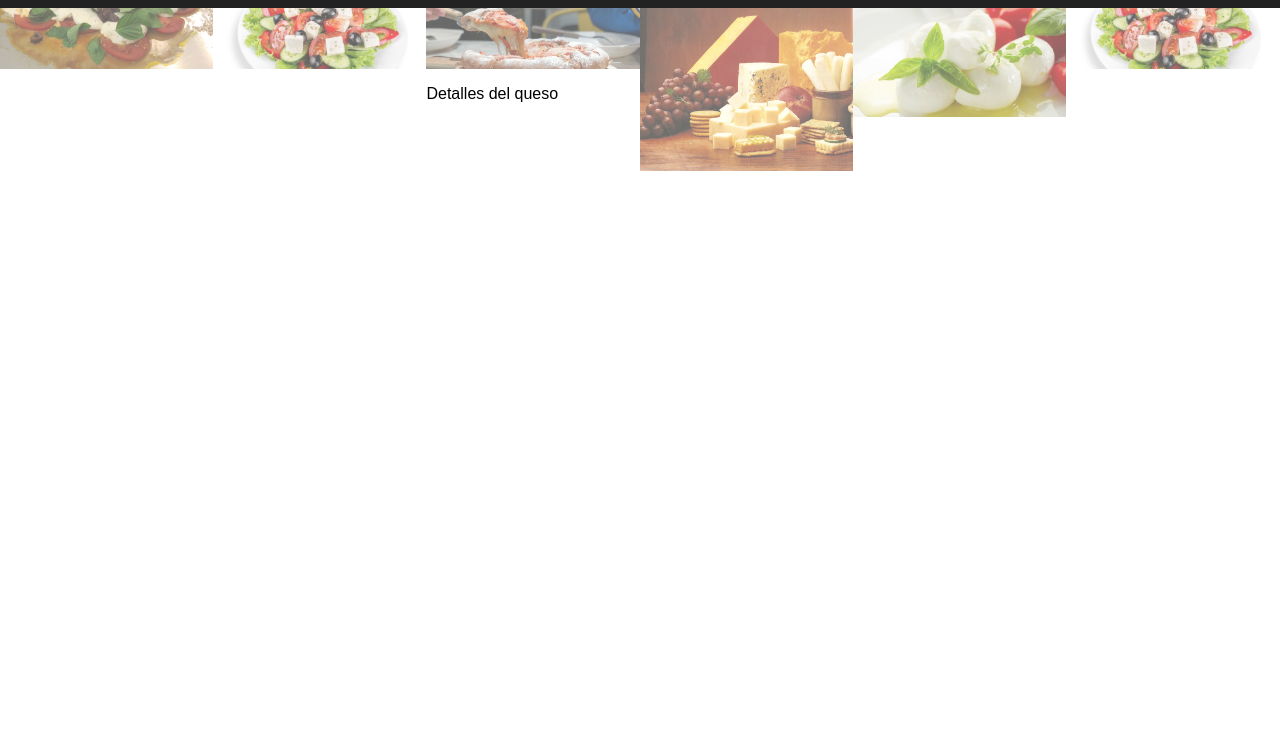
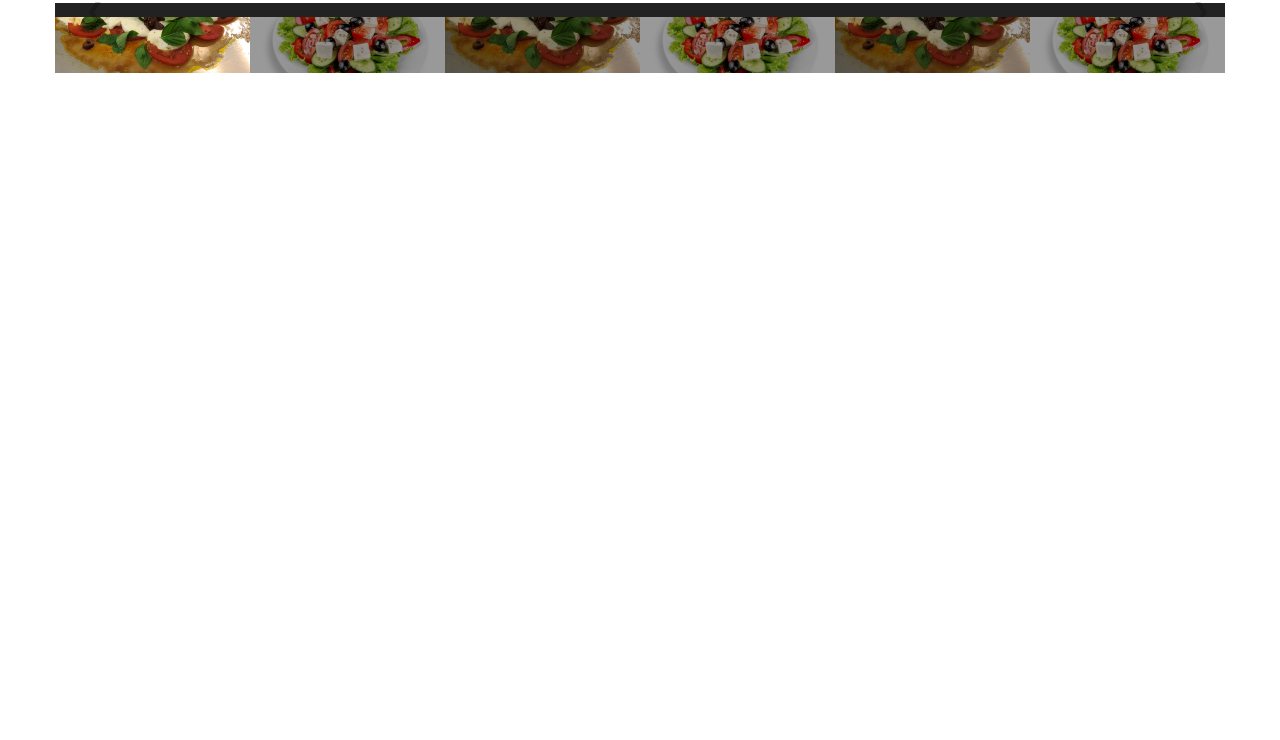
Before and after one commit to danielgiovanny2/paginaWebFabrica, a plain HTML site: page index.html in a window 1280 px wide. Shown: the part 60-800 px from the top of the page. Drawn offline with nearby package versions, Linux system fonts and the light colour scheme.

Commit message:
el slideshowGallery sigue sin funcionar.

```diff
--- a/css/slydeshowGallery.css
+++ b/css/slydeshowGallery.css
@@ -9,17 +9,24 @@ body {
 }
 
 img {
-  vertical-align: middle;
+  /* las imágenes se alinean a la mitad del contenedor  */
+  vertical-align: middle
 }
 
 /* Position the image container (needed to position the left and right arrows) */
 .container {
+  /* se coloca en el centro por defecto position: relative; */
+ /* position:absolute  se coloca como margen  */
+
   position: relative;
+
 }
 
 /* Hide the images by default */
 .mySlides {
   display: none;
+  margin-left: -15px;
+  margin-right: -15px;
 }
 
 /* Add a pointer when hovering over the thumbnail images */
@@ -36,12 +43,15 @@ img {
   width: auto;
   padding: 16px;
   margin-top: -50px;
-  color: white;
+  color:black;
+
+  opacity: 0.2;
   font-weight: bold;
   font-size: 20px;
   border-radius: 0 3px 3px 0;
-  user-select: none;
-  -webkit-user-select: none;
+  /* user-select: none;
+
+  -webkit-user-select: none; */
 }
 
 /* Position the "next button" to the right */
@@ -54,6 +64,7 @@ img {
 .prev:hover,
 .next:hover {
   background-color: rgba(0, 0, 0, 0.8);
+  color: red;
 }
 
 /* Number text (1/3 etc) */
@@ -71,14 +82,20 @@ img {
   background-color: #222;
   padding: 2px 16px;
   color: white;
+  margin-left: -15px;
+  margin-right: -15px;
 }
 
 .row:after {
+
   content: "";
   display: table;
   clear: both;
 }
 
+.row{
+  background-color: black;
+}
 /* Six columns side by side */
 .column {
   float: left;
@@ -93,4 +110,5 @@ img {
 .active,
 .demo:hover {
   opacity: 1;
+
 }
--- a/index.html
+++ b/index.html
@@ -3,12 +3,13 @@
     <meta charset="UTF-8">
     <meta name="viewport" content="width=device-width, initial-scale=1.0">
     <meta http-equiv="X-UA-Compatible" content="ie=edge">
-    <link rel="stylesheet" href="/css/style.css">
 
     <!-- estilos slideshowGallery y js slideshowGallery-->
     <link rel="stylesheet" href="/css/slydeshowGallery.css">
     <script type="text/javascript" src="/js/slydeshowGallery.js"></script>
 
+    <!-- librerias para bootstrap -->
+    <link rel="stylesheet" href="https://maxcdn.bootstrapcdn.com/bootstrap/3.3.7/css/bootstrap.min.css">
 
     <title>Document</title>
 </head>
@@ -17,10 +18,8 @@
     <div class="contenedor">
 
         <!-- div para el slideshow gallery -->
-            <div class="slideshowGallery">
-
-                <h2 style="text-align:center">Slideshow Gallery</h2>
-
+            <div class="slideshowGallery ">
+                   <h2>slideshowGallery</h2>
                 <div class="container">
                   <div class="mySlides">
                     <div class="numbertext">1 / 6</div>
@@ -44,12 +43,12 @@
 
                   <div class="mySlides">
                     <div class="numbertext">5 / 6</div>
-                    <img src="i/images/slideshowGallery/3.jpg" style="width:100%">
+                    <img src="/images/slideshowGallery/1.jpg" style="width:100%">
                   </div>
 
                   <div class="mySlides">
                     <div class="numbertext">6 / 6</div>
-                    <img src="/images/slideshowGallery/4.jpg" style="width:100%">
+                    <img src="/images/slideshowGallery/2.jpg" style="width:100%">
                   </div>
 
                   <a class="prev" onclick="plusSlides(-1)">❮</a>
@@ -61,20 +60,20 @@
 
                   <div class="row">
                     <div class="column">
-                      <img class="demo cursor" src="/images/slideshowGallery/1.jpg" style="width:100%" onclick="currentSlide(1)" alt="The Woods">
+                      <img class="demo cursor active" src="/images/slideshowGallery/1.jpg" style="width:100%" onclick="currentSlide(1)" alt="The Woods">
                     </div>
                     <div class="column">
                       <img class="demo cursor" src="/images/slideshowGallery/2.jpg" style="width:100%" onclick="currentSlide(2)" alt="Trolltunga, Norway">
                     </div>
                     <div class="column">
-                      <img class="demo cursor" src="/images/slideshowGallery/3.jpg" style="width:100%" onclick="currentSlide(3)" alt="Mountains and fjords">
-                      <p>Detalles del queso</p>
+                      <img class="demo cursor" src="/images/slideshowGallery/1.jpg" style="width:100%" onclick="currentSlide(3)" alt="Mountains and fjords">
+
                     </div>
                     <div class="column">
-                      <img class="demo cursor" src="/images/slideshowGallery/4.jpg" style="width:100%" onclick="currentSlide(4)" alt="Northern Lights">
+                      <img class="demo cursor" src="/images/slideshowGallery/2.jpg" style="width:100%" onclick="currentSlide(4)" alt="Northern Lights">
                     </div>
                     <div class="column">
-                      <img class="demo cursor" src="/images/slideshowGallery/5.jpg" style="width:100%" onclick="currentSlide(5)" alt="Nature and sunrise">
+                      <img class="demo cursor" src="/images/slideshowGallery/1.jpg" style="width:100%" onclick="currentSlide(5)" alt="Nature and sunrise">
                     </div>
                     <div class="column">
                       <img class="demo cursor" src="/images/slideshowGallery/2.jpg" style="width:100%" onclick="currentSlide(6)" alt="Snowy Mountains">
```
